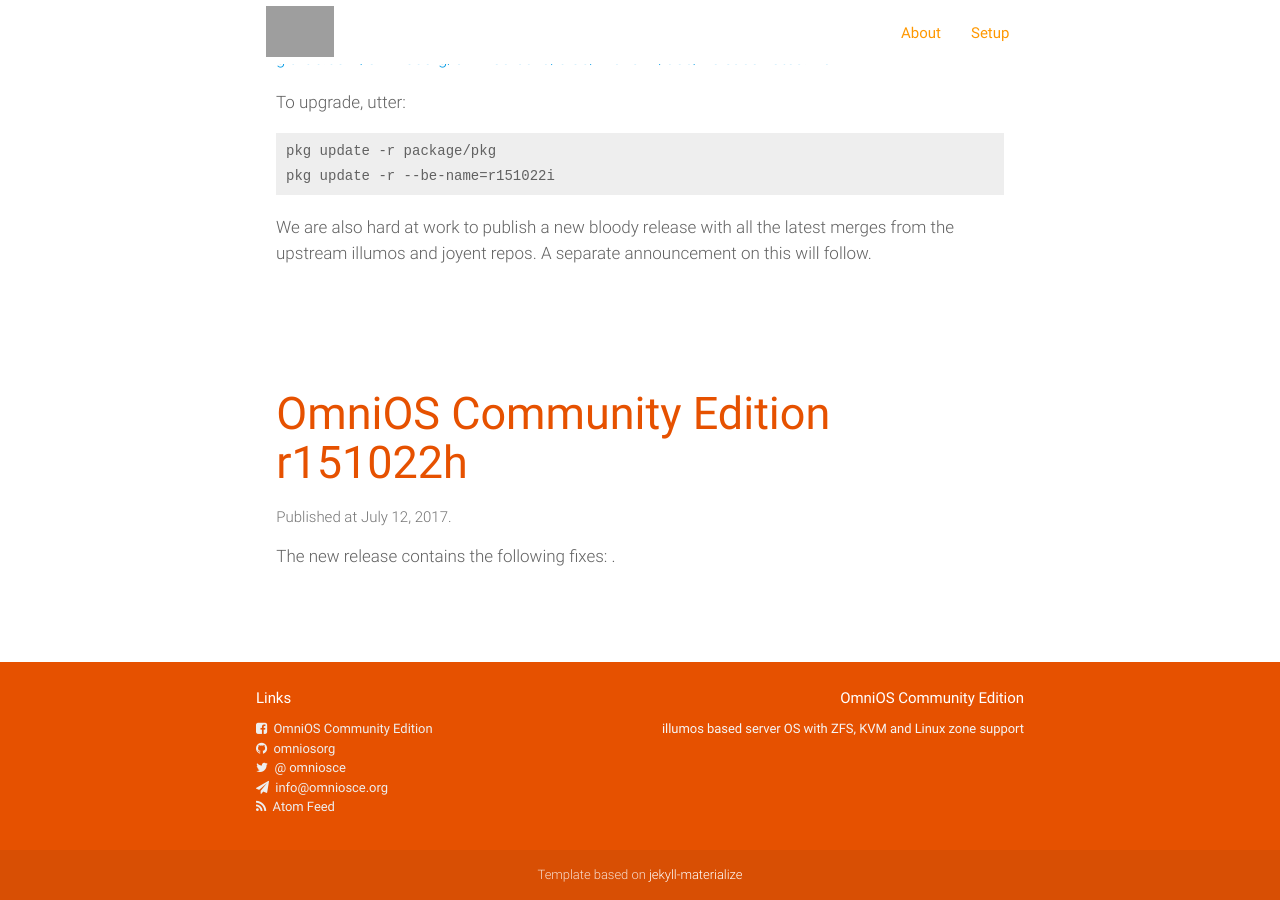
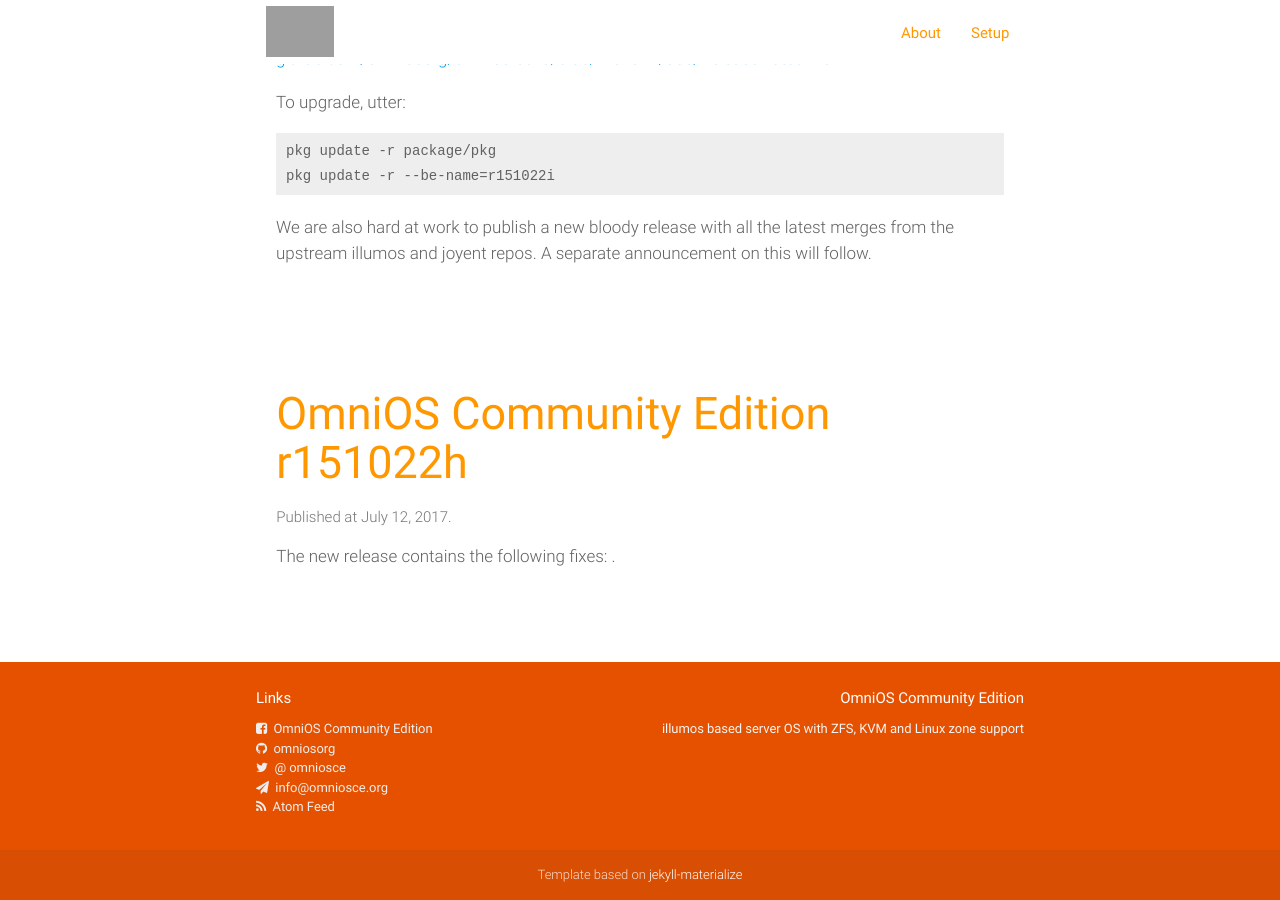
Before and after one commit to omniosorg/omniosorg.github.io, a Jekyll site: the page built from index.html, in a window 1280 px wide and 900 px high, scrolled down 637 px. Built offline with Jekyll 4.4.1, drawn with Linux system fonts in a browser that asks for light colours; the list of posts is cut into pages by our own code; grey boxes are pictures that could not be loaded.

Commit message:
fix fonts

```diff
--- a/_includes/header.html
+++ b/_includes/header.html
@@ -1,10 +1,10 @@
 <div class="navbar-fixed">
-<nav class="white orange-text text-dareken-4 z-depth-0">
+<nav class="white orange-text z-depth-0">
     <ul id="slide-out" class="side-nav">
-        <li><a href="{{ site.baseurl }}/" class="orange-text text-darken-4">Home</a></li>
+        <li><a href="{{ site.baseurl }}/" class="orange-text">Home</a></li>
         {% for page in site.pages %}
             {% if page.title and page.show_in_menu  %}
-                <li><a href="{{ page.url | prepend: site.baseurl }}" class="orange-text text-darken-4">{{ page.title }}</a></li>
+                <li><a href="{{ page.url | prepend: site.baseurl }}" class="orange-text">{{ page.title }}</a></li>
             {% endif %}
         {% endfor %}
     </ul>
@@ -17,7 +17,7 @@
             {% endif %}
         {% endfor %}
     </ul>
-    <a href="#" data-activates="slide-out" class="button-collapse right orange-text text-darken-4"><i class="material-icons">menu</i></a>
+    <a href="#" data-activates="slide-out" class="button-collapse right orange-text"><i class="material-icons">menu</i></a>
     </div>
 </nav>
 </div>
--- a/_layouts/page.html
+++ b/_layouts/page.html
@@ -4,7 +4,7 @@
 <div class="container">
      <div class="row">
          <div class="col s12">
-             <h1 class="orange-text text-darken-4">{{ page.title }}</h2>
+             <h1 class="orange-text">{{ page.title }}</h1>
              <article class="grey-text text-darken-2 post-content">
                  {{ content }}
              </article>
--- a/_layouts/post.html
+++ b/_layouts/post.html
@@ -4,7 +4,7 @@
 <div class="container">
     <div class="row">
         <div class="col s12">
-                <h1 class="orange-text text-darken-4">{{ page.title }}</h2>
+                <h1 class="orange-text">{{ page.title }}</h2>
                 <h5 class="grey-text text-darken-1 thin">Published at {{ page.date | date: "%B %-d, %Y" }}</h5>
 
                 <article class="post-categories center-align">
--- a/index.html
+++ b/index.html
@@ -20,7 +20,7 @@
             <a class="waves-effect" href="{{ post.url | prepend: site.baseurl }}">
                 <div class="col s12">
                     <div class="list-article">
-                        <h1 class="orange-text text-darken-4">{{ post.title }}</h4>
+                        <h1 class="orange-text">{{ post.title }}</h4>
                         <p class="grey-text text-darken-1 light">Published at {{ post.date | date: "%B %-d, %Y" }}.</p>
                         <article class="grey-text text-darken-2 post-content on-index light">
                             {{ post.excerpt | strip_html }}.
```
